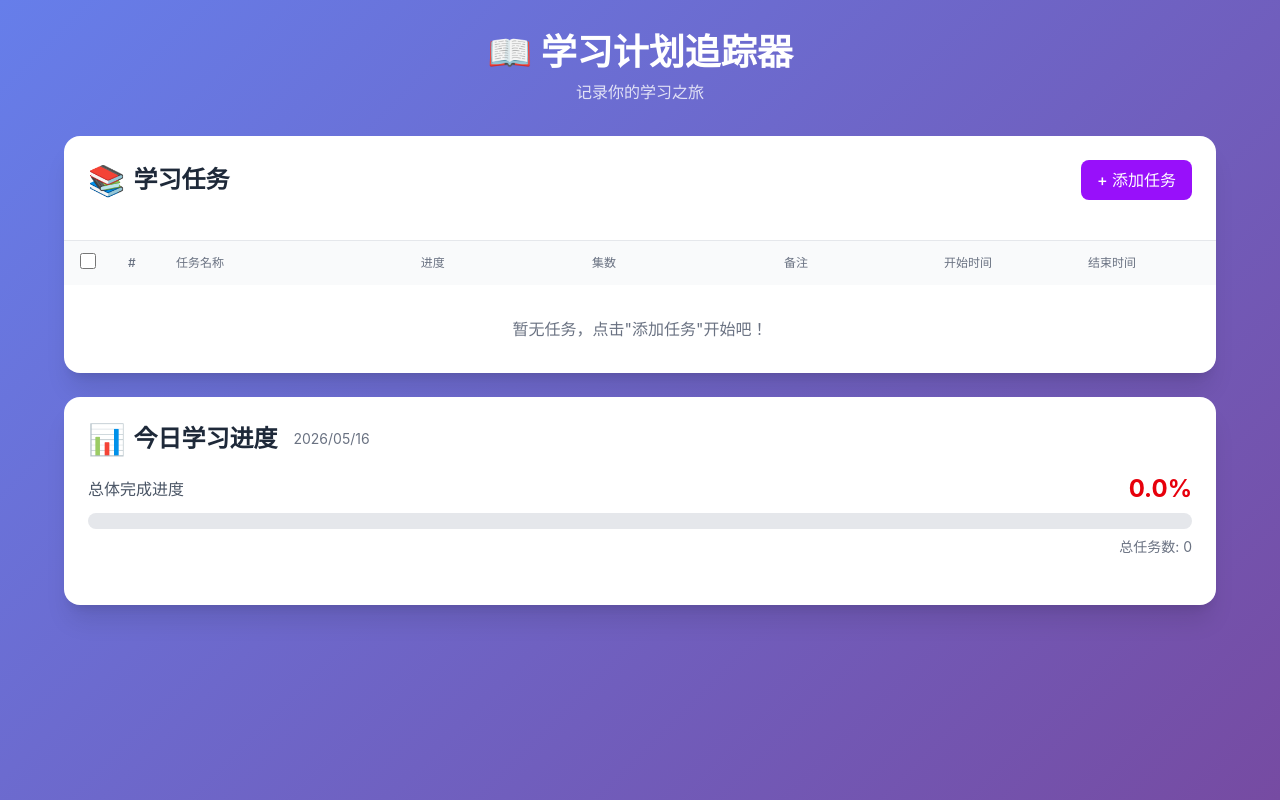
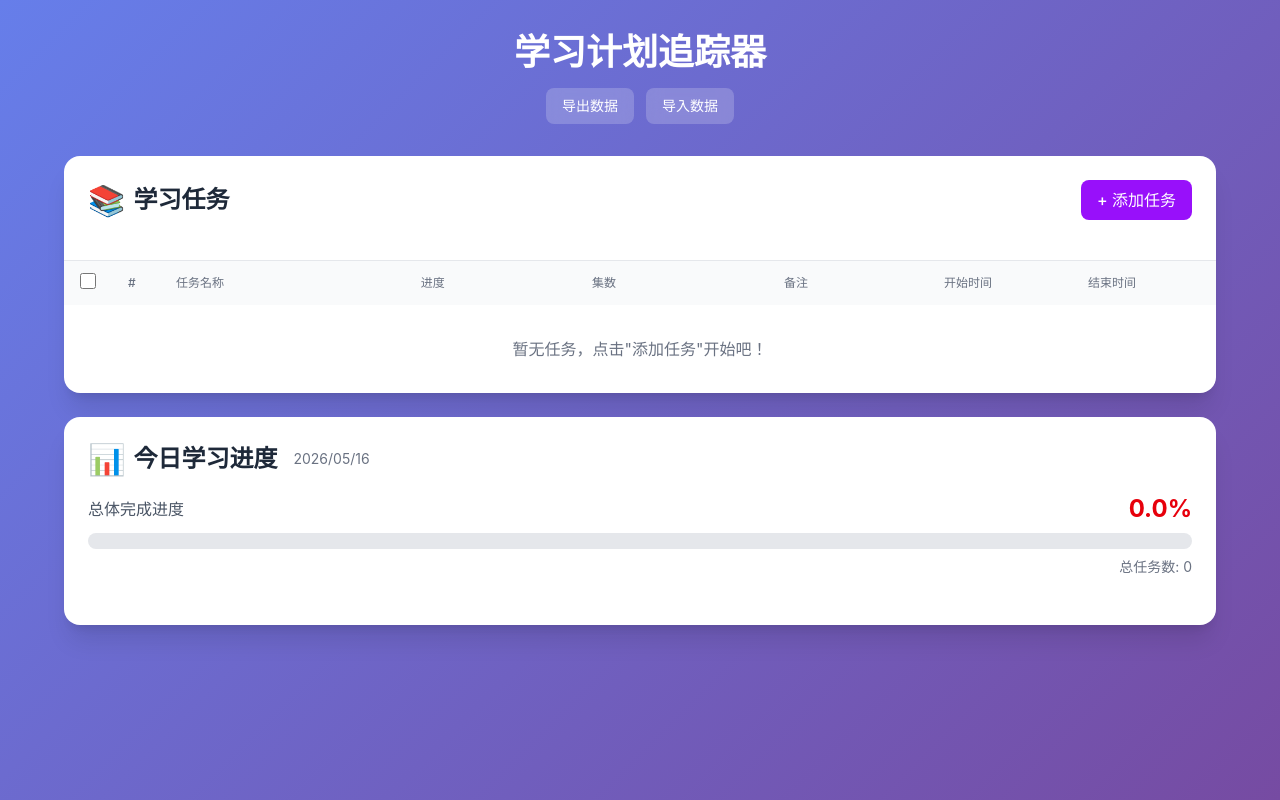
Before and after one commit to weijie380/study-tracker, a React (Vite) app: page / in a window 1280 px wide. Built offline with nearby package versions, Linux system fonts and the light colour scheme.

Commit message:
Add import/export data functionality

```diff
--- a/src/App.jsx
+++ b/src/App.jsx
@@ -1,13 +1,75 @@
+import { useRef } from 'react';
 import TaskModule from './TaskModule';
 import ProgressModule from './ProgressModule';
+import { storage } from './storage';
 
 function App() {
+  const fileInputRef = useRef(null);
+
+  const handleExport = () => {
+    const data = {
+      tasks: storage.getTasks(),
+      dailyEpisodes: storage.getDailyEpisodes(),
+      progress: storage.getProgress(),
+      exportedAt: new Date().toISOString()
+    };
+    const blob = new Blob([JSON.stringify(data, null, 2)], { type: 'application/json' });
+    const url = URL.createObjectURL(blob);
+    const a = document.createElement('a');
+    a.href = url;
+    a.download = `study-tracker-backup-${new Date().toISOString().split('T')[0]}.json`;
+    document.body.appendChild(a);
+    a.click();
+    document.body.removeChild(a);
+    URL.revokeObjectURL(url);
+  };
+
+  const handleImport = (e) => {
+    const file = e.target.files[0];
+    if (!file) return;
+    const reader = new FileReader();
+    reader.onload = (event) => {
+      try {
+        const data = JSON.parse(event.target.result);
+        if (data.tasks) storage.saveTasks(data.tasks);
+        if (data.dailyEpisodes) storage.saveDailyEpisodes(data.dailyEpisodes);
+        if (data.progress) storage.saveProgress(data.progress);
+        alert('导入成功！页面将刷新以显示导入的数据。');
+        window.location.reload();
+      } catch {
+        alert('文件格式错误，请选择有效的备份文件。');
+      }
+    };
+    reader.readAsText(file);
+    e.target.value = '';
+  };
+
   return (
     <div className="min-h-screen py-8 px-4">
       <div className="max-w-6xl mx-auto">
         <header className="text-center mb-8">
-          <h1 className="text-4xl font-bold text-white mb-2">📖 学习计划追踪器</h1>
-          <p className="text-white/80">记录你的学习之旅</p>
+          <h1 className="text-4xl font-bold text-white mb-2"> 学习计划追踪器</h1>
+          <div className="flex justify-center gap-3 mt-4">
+            <button
+              onClick={handleExport}
+              className="px-4 py-2 bg-white/20 text-white rounded-lg hover:bg-white/30 transition-colors text-sm font-medium backdrop-blur"
+            >
+              导出数据
+            </button>
+            <button
+              onClick={() => fileInputRef.current?.click()}
+              className="px-4 py-2 bg-white/20 text-white rounded-lg hover:bg-white/30 transition-colors text-sm font-medium backdrop-blur"
+            >
+              导入数据
+            </button>
+            <input
+              ref={fileInputRef}
+              type="file"
+              accept=".json"
+              onChange={handleImport}
+              className="hidden"
+            />
+          </div>
         </header>
 
         <div className="space-y-6">
```
